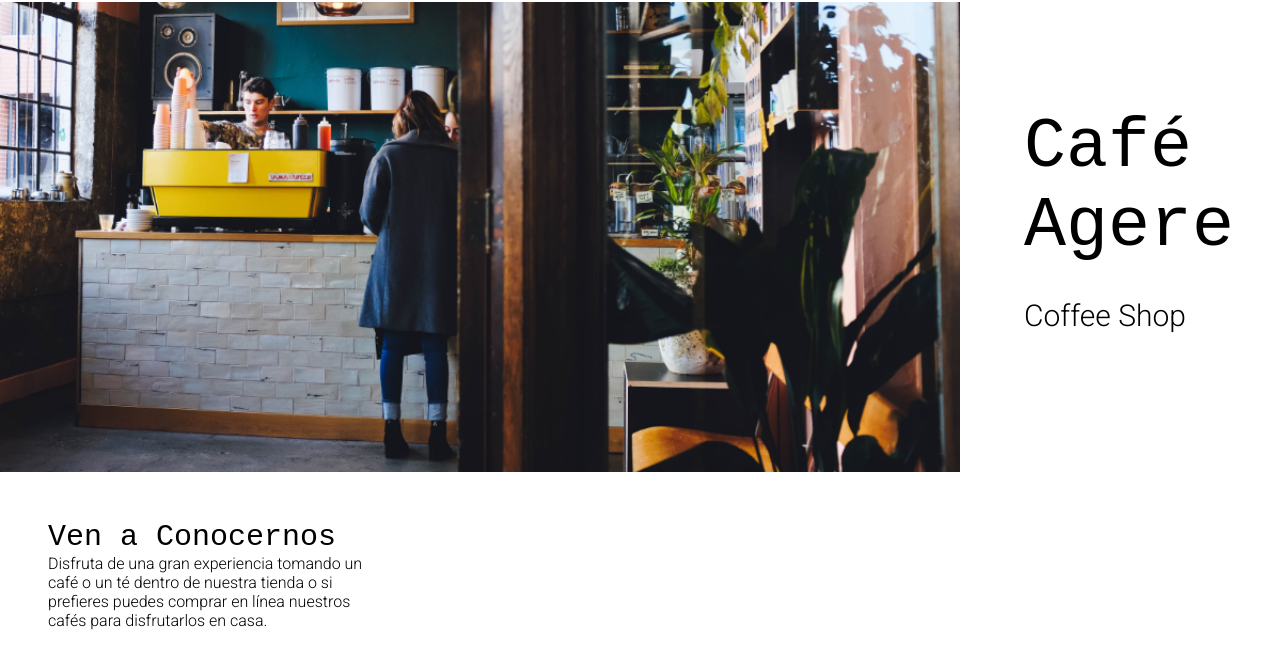
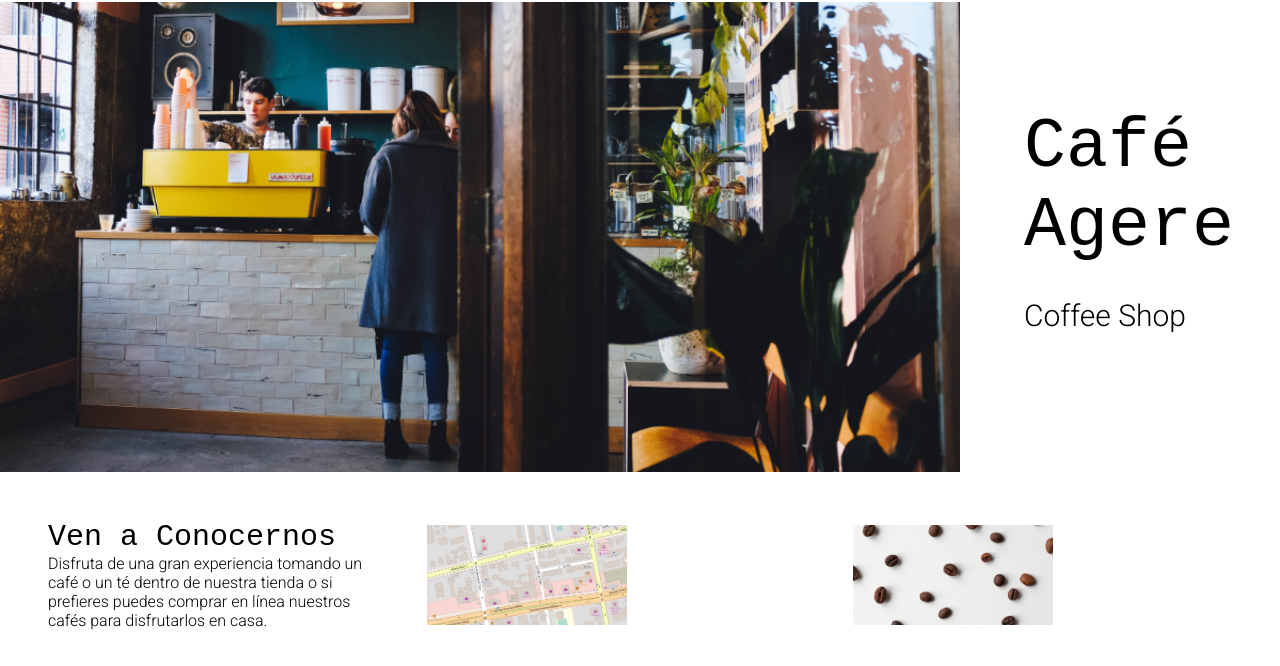
Before and after one commit to diegocmd20/Cafeteria-Agere, a plain HTML site: page index.html in a window 1280 px wide. Shown: the part 86-752 px from the top of the page. Drawn offline with Linux system fonts and the light colour scheme; a web font is replaced by a local one.

Commit message:
images path fixed, images position pending

```diff
--- a/assets/sass/pages/_index.scss
+++ b/assets/sass/pages/_index.scss
@@ -67,19 +67,21 @@ body {
 
   .article__center {
     grid-area: center;
-    width: 200px;
+    .center-img{
+      width: 200px;
     height: 100px;
-    background-image: url('../../img/img-3.png');
+    background-image: url('../img/img-4.png');
     background-size: cover;
     background-position: center;
     background-repeat: no-repeat;
+    }
   }
 
   .article__right {
     grid-area: right;
     width: 200px;
     height: 100px;
-    background-image: url("../../img/img-4.png");
+    background-image: url('../img/img-3.png');
     background-size: cover;
     background-position: center;
   }
--- a/index.html
+++ b/index.html
@@ -38,7 +38,9 @@
         </div>
       </div>
 
-      <div class="article__center"></div>
+      <div class="article__center">
+        <div class="center-img"></div>
+      </div>
 
       <div class="article__right"></div>
     </article>
```
Also changed, not shown: assets/css/main.css, 1 other file.
